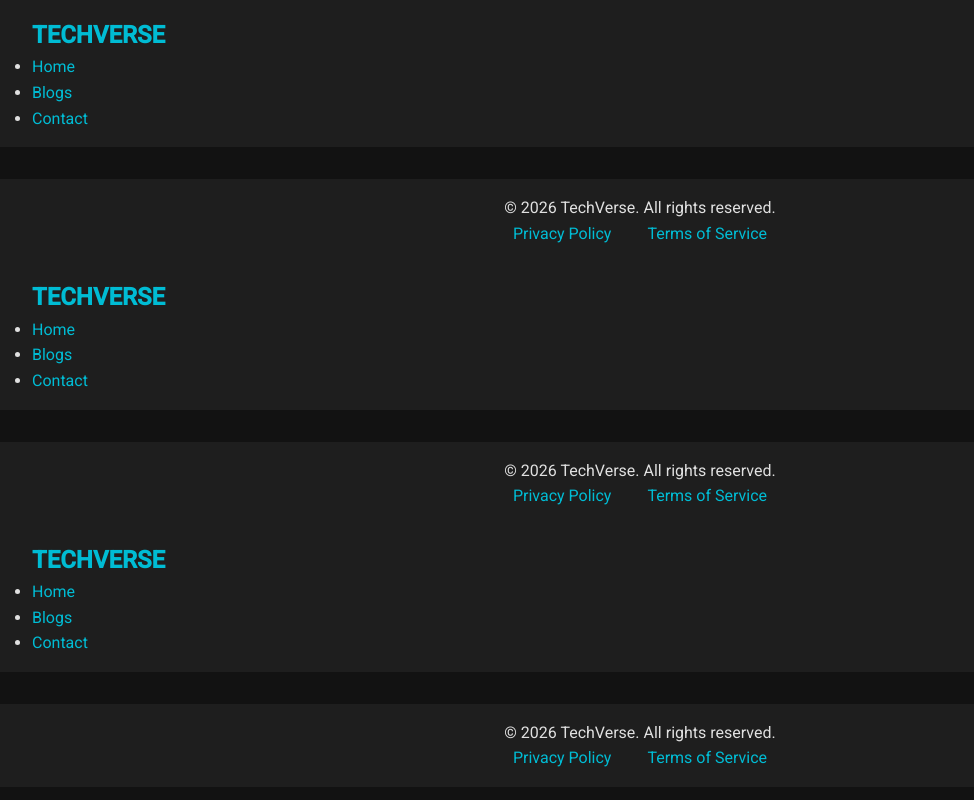
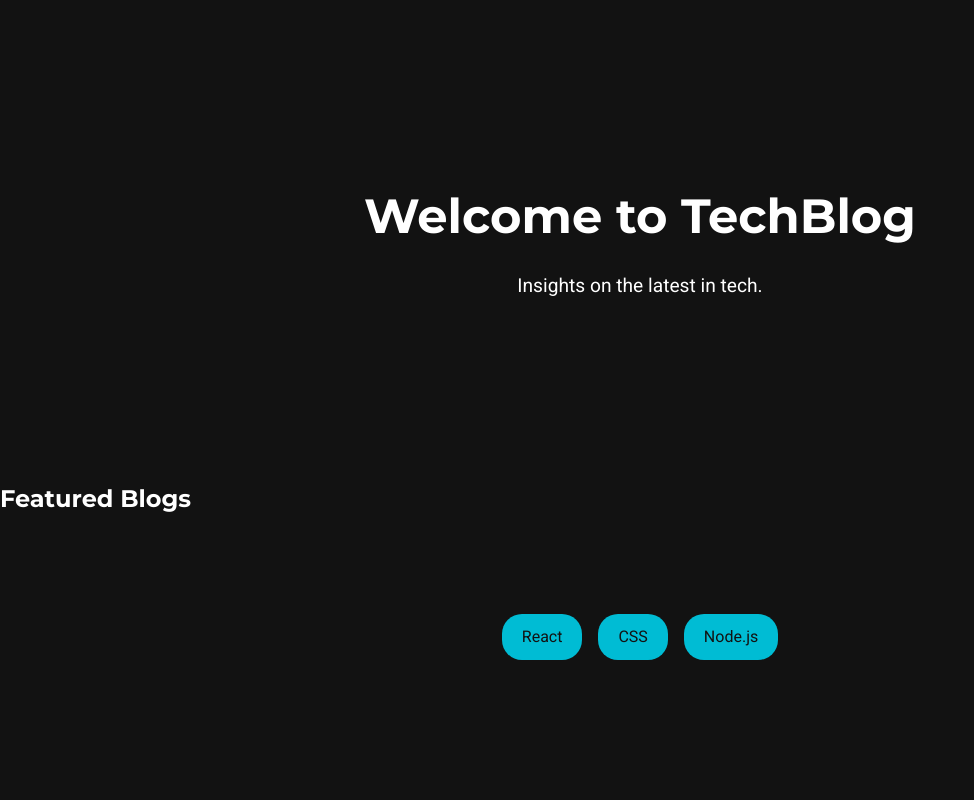
Before and after one commit to General-man/cafe-website, a plain HTML site: page index.html in a window 1280 px wide. Shown: the whole page, without its empty margins (0-974 px from the left). Drawn offline with Linux system fonts and the light colour scheme; files that its build step writes are made by us from their sources.

Commit message:
Revamp index.html for TechBlog layout and styles
Updated the HTML structure and styles for the TechBlog homepage, including new sections for hero, featured blogs, and categories.

```diff
--- a/index.html
+++ b/index.html
@@ -1,118 +1,30 @@
 <!DOCTYPE html>
 <html lang="en">
 <head>
-    <meta charset="UTF-8">
-    <meta name="viewport" content="width=device-width, initial-scale=1.0">
-    <title>TechVerse | Professional Tech Insights</title>
-    <meta name="description" content="A professional tech blog for modern developers.">
-    <link href="https://fonts.googleapis.com/css2?family=Inter:wght@300;400;600;700&family=Fira+Code&display=swap" rel="stylesheet">
-    <link rel="stylesheet" href="assets/css/style.css">
+  <meta charset="UTF-8">
+  <meta name="viewport" content="width=device-width, initial-scale=1.0">
+  <title>TechBlog - Home</title>
+  <meta name="description" content="A professional tech blogging website.">
+  <link rel="stylesheet" href="css/styles.css">
+  <link rel="stylesheet" href="css/responsive.css">
 </head>
 <body>
-
-    <nav class="navbar">
-        <div class="container">
-            <a href="#" class="logo" onclick="renderHome()">TECH<span>VERSE</span></a>
-            <ul class="nav-links">
-                <li><a href="#" onclick="renderHome()">Home</a></li>
-                <li><a href="#" onclick="renderBlogList()">Blogs</a></li>
-                <li><a href="#" onclick="renderContact()">Contact</a></li>
-            </ul>
-        </div>
-    </nav>
-
-    <main id="app-root">
-        </main>
-
-    <footer class="footer">
-        <div class="container">
-            <p>&copy; 2026 TechVerse. All rights reserved.</p>
-            <div class="footer-links">
-                <a href="#">Privacy Policy</a>
-                <a href="#">Terms of Service</a>
-            </div>
-        </div>
-    </footer>
-
-    <script src="assets/js/data.js"></script>
-    <script src="assets/js/main.js"></script>
-</body>
-</html><!DOCTYPE html>
-<html lang="en">
-<head>
-    <meta charset="UTF-8">
-    <meta name="viewport" content="width=device-width, initial-scale=1.0">
-    <title>TechVerse | Professional Tech Insights</title>
-    <meta name="description" content="A professional tech blog for modern developers.">
-    <link href="https://fonts.googleapis.com/css2?family=Inter:wght@300;400;600;700&family=Fira+Code&display=swap" rel="stylesheet">
-    <link rel="stylesheet" href="assets/css/style.css">
-</head>
-<body>
-
-    <nav class="navbar">
-        <div class="container">
-            <a href="#" class="logo" onclick="renderHome()">TECH<span>VERSE</span></a>
-            <ul class="nav-links">
-                <li><a href="#" onclick="renderHome()">Home</a></li>
-                <li><a href="#" onclick="renderBlogList()">Blogs</a></li>
-                <li><a href="#" onclick="renderContact()">Contact</a></li>
-            </ul>
-        </div>
-    </nav>
-
-    <main id="app-root">
-        </main>
-
-    <footer class="footer">
-        <div class="container">
-            <p>&copy; 2026 TechVerse. All rights reserved.</p>
-            <div class="footer-links">
-                <a href="#">Privacy Policy</a>
-                <a href="#">Terms of Service</a>
-            </div>
-        </div>
-    </footer>
-
-    <script src="assets/js/data.js"></script>
-    <script src="assets/js/main.js"></script>
-</body>
-</html><!DOCTYPE html>
-<html lang="en">
-<head>
-    <meta charset="UTF-8">
-    <meta name="viewport" content="width=device-width, initial-scale=1.0">
-    <title>TechVerse | Professional Tech Insights</title>
-    <meta name="description" content="A professional tech blog for modern developers.">
-    <link href="https://fonts.googleapis.com/css2?family=Inter:wght@300;400;600;700&family=Fira+Code&display=swap" rel="stylesheet">
-    <link rel="stylesheet" href="assets/css/style.css">
-</head>
-<body>
-
-    <nav class="navbar">
-        <div class="container">
-            <a href="#" class="logo" onclick="renderHome()">TECH<span>VERSE</span></a>
-            <ul class="nav-links">
-                <li><a href="#" onclick="renderHome()">Home</a></li>
-                <li><a href="#" onclick="renderBlogList()">Blogs</a></li>
-                <li><a href="#" onclick="renderContact()">Contact</a></li>
-            </ul>
-        </div>
-    </nav>
-
-    <main id="app-root">
-        </main>
-
-    <footer class="footer">
-        <div class="container">
-            <p>&copy; 2026 TechVerse. All rights reserved.</p>
-            <div class="footer-links">
-                <a href="#">Privacy Policy</a>
-                <a href="#">Terms of Service</a>
-            </div>
-        </div>
-    </footer>
-
-    <script src="assets/js/data.js"></script>
-    <script src="assets/js/main.js"></script>
+  <section class="hero">
+    <div>
+      <h1>Welcome to TechBlog</h1>
+      <p>Insights on the latest in tech.</p>
+    </div>
+  </section>
+  <section id="featured-blogs">
+    <h2>Featured Blogs</h2>
+    <div id="blog-list" class="blog-cards"></div>
+  </section>
+  <section class="categories">
+    <span class="category">React</span>
+    <span class="category">CSS</span>
+    <span class="category">Node.js</span>
+  </section>
+  <script src="js/main.js"></script>
+  <script src="js/blogs.js"></script>
 </body>
 </html>
```
